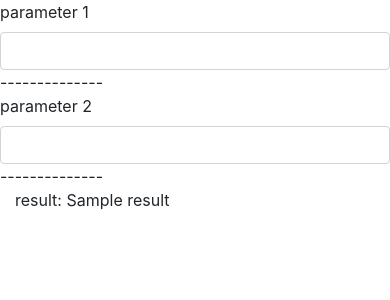
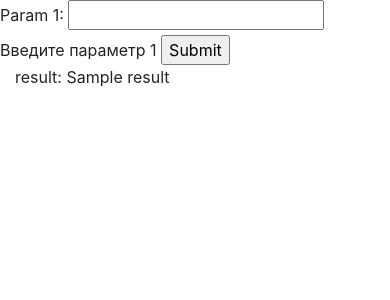
Before and after one commit to MartynMartynuk/donsar, a Django app: template donsar_system/templates/bor_calc_page.html in a window 390 px wide. Shown: the top 300 px of the page. Run offline with Django 4.2, Linux system fonts and the light colour scheme; tables that the repository leaves empty hold one stand-in row (values such as "Sample post"); the template is opened without the code that fills it: values that come from a table or form of the project are taken from there, most other values are stand-ins (such as "Sample title", 1, 10 or a date in 2020); some libraries are stand-ins or nearby versions.

Commit message:
Add form

```diff
--- /dev/null
+++ b/donsar_system/boric_acid_concentration/forms.py
@@ -0,0 +1,13 @@
+from django import forms
+from django.core.exceptions import ValidationError
+
+
+class BorCalcForm(forms.Form):
+    param_1 = forms.FloatField(help_text='Введите параметр 1')
+
+    def clean_param(self):
+        data = self.cleaned_data['param_1']
+
+        if not isinstance(data, float):
+            raise ValidationError('Введены некорректные данные')
+        return data
--- a/donsar_system/templates/bor_calc_page.html
+++ b/donsar_system/templates/bor_calc_page.html
@@ -6,24 +6,18 @@
     <link rel="stylesheet" href="https://stackpath.bootstrapcdn.com/bootstrap/4.1.3/css/bootstrap.min.css" integrity="sha384-MCw98/SFnGE8fJT3GXwEOngsV7Zt27NXFoaoApmYm81iuXoPkFOJwJ8ERdknLPMO" crossorigin="anonymous">
 </head>
 <body>
-    <div class="row g-3">
-        <div class="col-sm-6">
-          <label for="param1" class="form-label">parameter 1</label>
-          <input type="text" class="form-control" id="param1" placeholder="" value="" required="">
-            <div>
-                --------------
-            </div>
 
-    </div>
+    <form action="" method="post">
+        {% csrf_token %}
+        {{ form }}
+<!--        <input id="param1" type="text" value="">-->
+        <input type="submit">
+    </form>
 
-    <div class="col-sm-6">
-          <label for="param2" class="form-label">parameter 2</label>
-          <input type="text" class="form-control" id="param2" placeholder="" value="" required="">
-            <div>
-                --------------
-            </div>
-        </div>
-    </div>
+<!--    <div class="col-sm-6">-->
+<!--          <label for="param2" class="form-label">parameter 2</label>-->
+<!--          <input type="text" class="form-control" id="param2" placeholder="" value="" required="">-->
+<!--        </div>-->
 
     <div class="col-sm-6">
          result:
```
Also changed, not shown: donsar_system/boric_acid_concentration/models.py (+4 -4 lines), donsar_system/boric_acid_concentration/views.py (+9 -1 lines).
